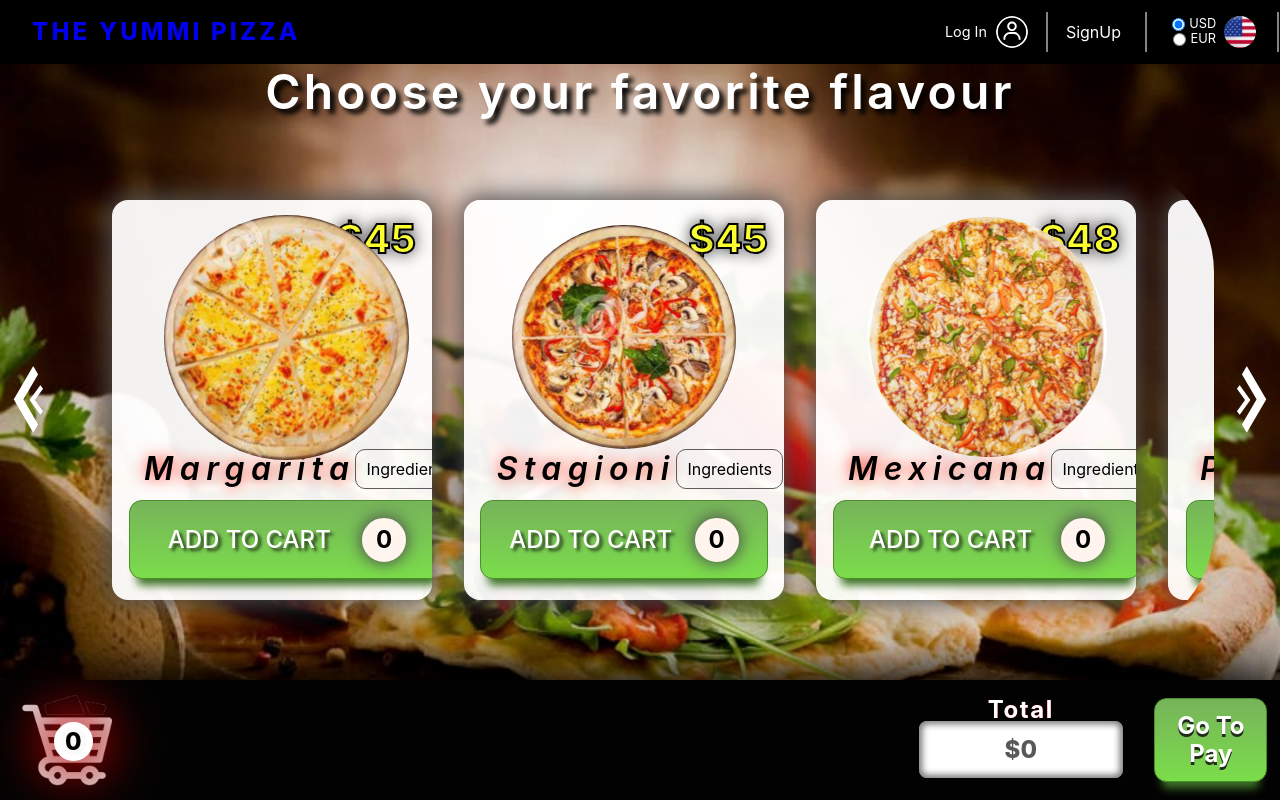
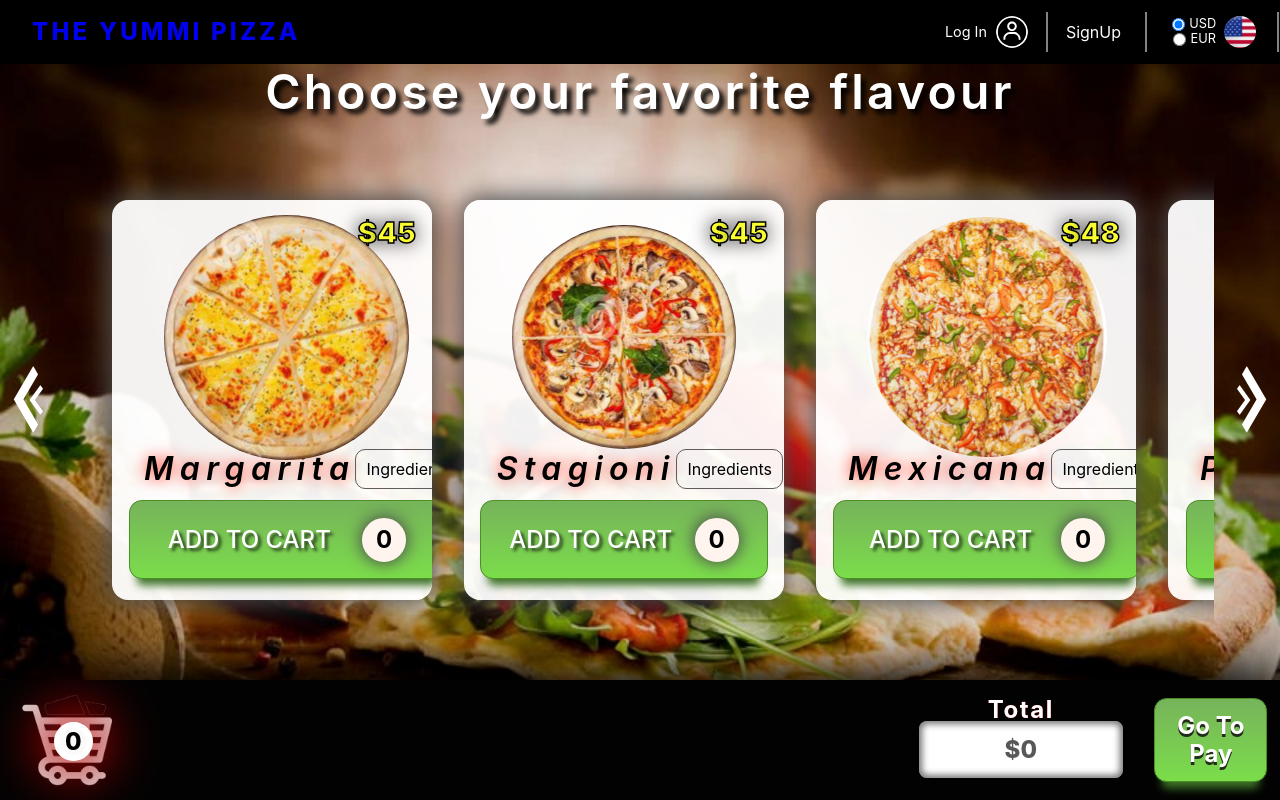
Before and after one commit to simonmontaggioni/yummi-pizza, a React (Create React App) app: page /yummi-pizza/home in a window 1280 px wide. Built offline with nearby package versions, Linux system fonts and the light colour scheme; data requests are answered from the project's data file.

Commit message:
style: Minor changes in some styles to improve the UX.

```diff
--- a/src/components/CartDetail/CartDetail.css
+++ b/src/components/CartDetail/CartDetail.css
@@ -40,7 +40,7 @@
 
 .cart-detail__list {
   width: 100%;
-  height: 85vh;
+  height: 84vh;
   display: block;
   flex-direction: column;
   overflow-y: auto;
--- a/src/components/ItemCard/ItemCard.css
+++ b/src/components/ItemCard/ItemCard.css
@@ -44,14 +44,14 @@
   right: 1rem;
   border-radius: 50%;
   color: rgb(252, 255, 47);
-  -webkit-text-stroke: 2px rgb(0, 0, 0);
+  -webkit-text-stroke: 1.5px rgb(0, 0, 0);
 }
 
 .item-card__price--coin,
 .item-card__price--cost {
-  font-size: 2.5em;
-  font-weight: 800;
-  text-shadow: 0rem 0rem 1rem rgb(0, 0, 0);
+  font-size: 1.8em;
+  font-weight: 900;
+  text-shadow: 0rem 0rem 1.2rem rgb(0, 0, 0);
 }
 
 .item-card__image {
--- a/src/components/Menu/Menu.css
+++ b/src/components/Menu/Menu.css
@@ -66,7 +66,7 @@
   display: flex;
   overflow-x: scroll;
   scroll-behavior: smooth;
-  border-radius: 7rem;
+  /* border-radius: 7rem; */
   align-items: center;
   height: 100%;
 }
```
